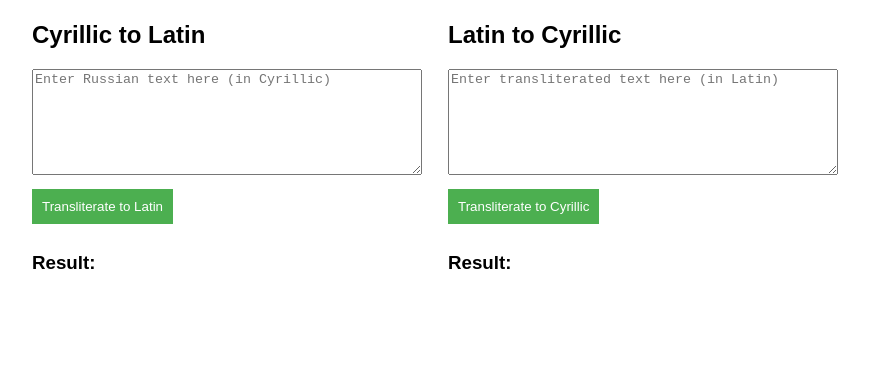
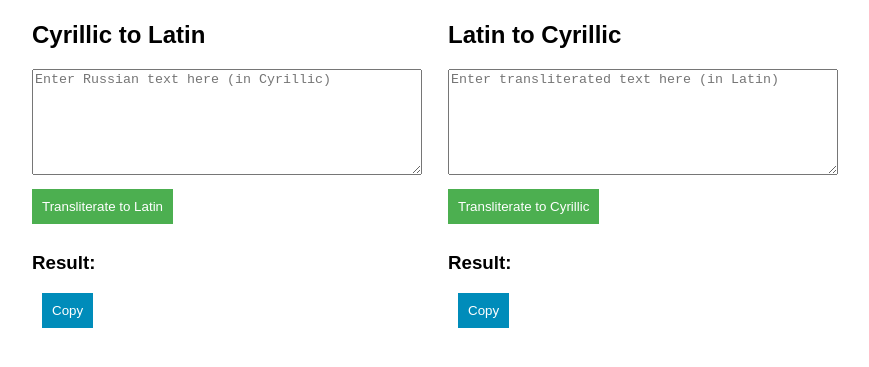
Before and after one commit to Costarenko/Russian-Cyrillic-to-Latin, a plain HTML site: page index.html in a window 1280 px wide. Shown: the part 99-466 px from the top of the page, without its empty margins (208-1077 px from the left). Drawn offline with Linux system fonts and the light colour scheme.

Commit message:
Update index.html

```diff
--- a/index.html
+++ b/index.html
@@ -29,10 +29,24 @@
             color: white;
             border: none;
             cursor: pointer;
+            margin-right: 10px;
             margin-bottom: 10px;
         }
         button:hover {
             background-color: #45a049;
+        }
+        .copy-button {
+            background-color: #008CBA;
+        }
+        .copy-button:hover {
+            background-color: #007B9A;
+        }
+        .result-container {
+            display: flex;
+            align-items: center;
+        }
+        #latinOutput, #cyrillicOutput {
+            margin-right: 10px;
         }
     </style>
 </head>
@@ -44,14 +58,20 @@
             <textarea id="cyrillicInput" placeholder="Enter Russian text here (in Cyrillic)"></textarea>
             <button onclick="transliterateCyrillicToLatin()">Transliterate to Latin</button>
             <h3>Result:</h3>
-            <p id="latinOutput"></p>
+            <div class="result-container">
+                <p id="latinOutput"></p>
+                <button onclick="copyToClipboard('latinOutput')" class="copy-button">Copy</button>
+            </div>
         </div>
         <div class="column">
             <h2>Latin to Cyrillic</h2>
             <textarea id="latinInput" placeholder="Enter transliterated text here (in Latin)"></textarea>
             <button onclick="transliterateLatinToCyrillic()">Transliterate to Cyrillic</button>
             <h3>Result:</h3>
-            <p id="cyrillicOutput"></p>
+            <div class="result-container">
+                <p id="cyrillicOutput"></p>
+                <button onclick="copyToClipboard('cyrillicOutput')" class="copy-button">Copy</button>
+            </div>
         </div>
     </div>
 
@@ -99,6 +119,15 @@
 
             document.getElementById('cyrillicOutput').textContent = output;
         }
+
+        function copyToClipboard(elementId) {
+            const text = document.getElementById(elementId).textContent;
+            navigator.clipboard.writeText(text).then(() => {
+                alert('Copied to clipboard!');
+            }).catch(err => {
+                console.error('Failed to copy: ', err);
+            });
+        }
     </script>
 </body>
 </html>
```
